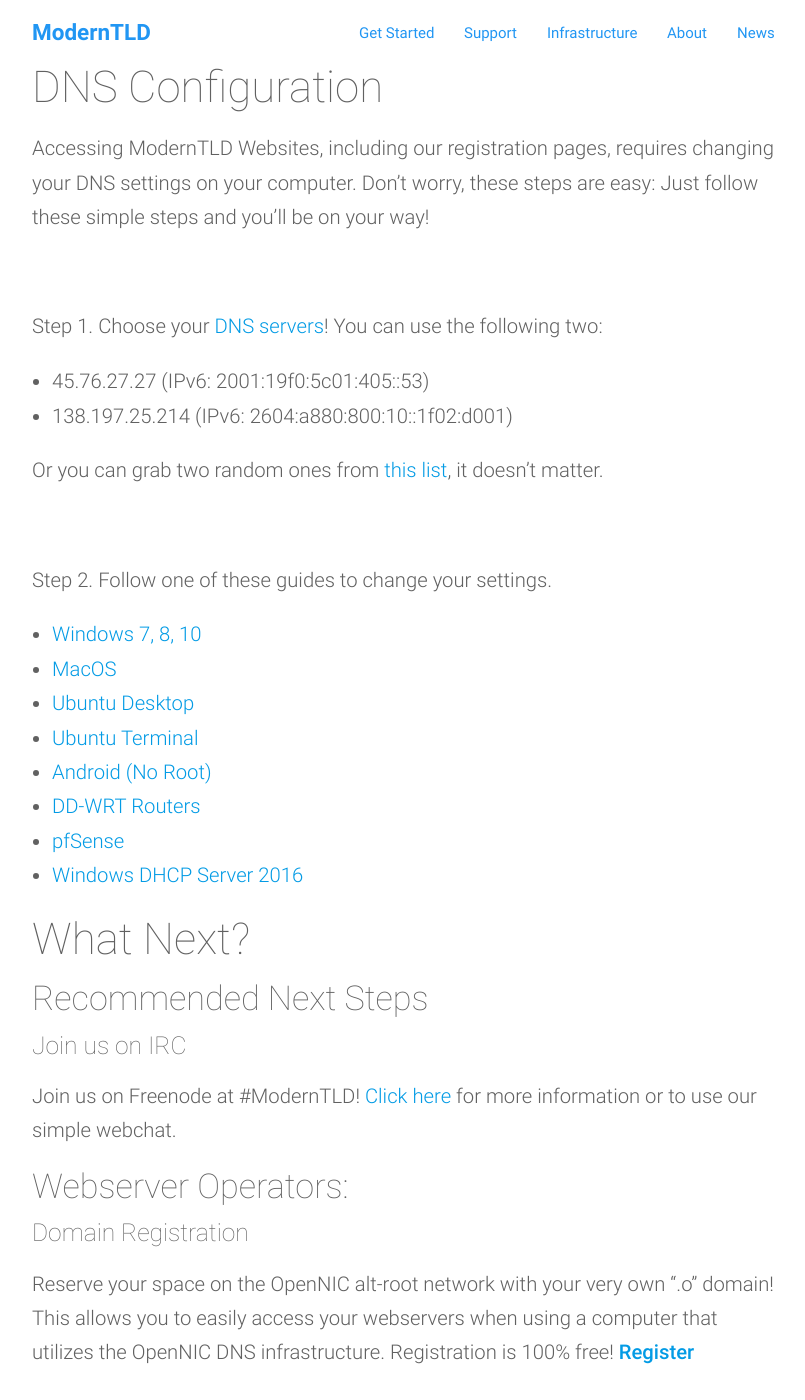
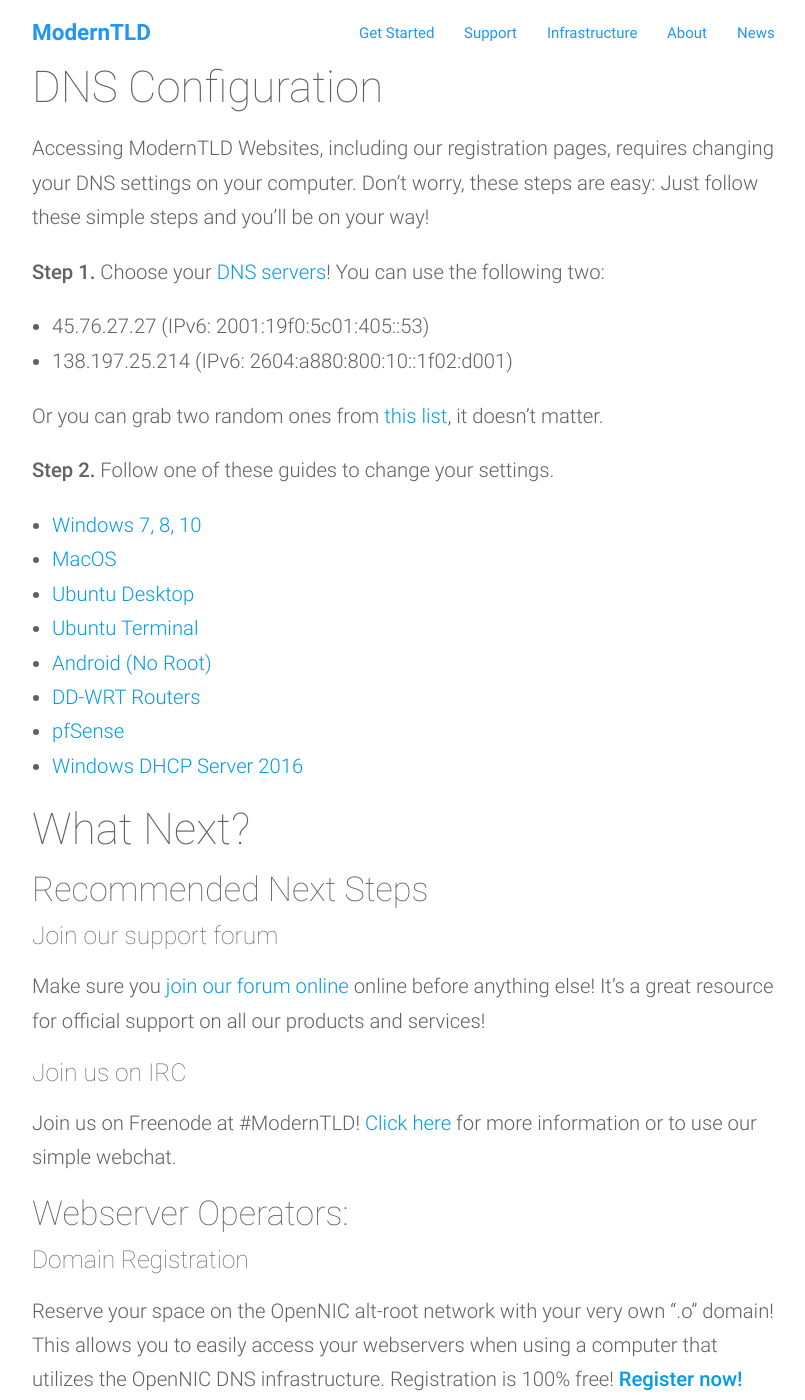
Before and after one commit to moderntld/www.moderntld.com, a Jekyll site: the page built from get-started.md, in a window 1280 px wide and 1400 px high, scrolled down 234 px. Shown: the whole window, without its empty margins (234-1039 px from the left). Built offline with Jekyll 4.4.1, drawn with Linux system fonts in a browser that asks for light colours; comment, search, counter and statistics services are not loaded.

```diff
--- a/get-started.md
+++ b/get-started.md
@@ -10,31 +10,31 @@ permalink: /get-started/
 
 Accessing ModernTLD Websites, including our registration pages, requires changing your DNS settings on your computer. Don’t worry, these steps are easy: Just follow these simple steps and you’ll be on your way!
 
-<br />
-
-Step 1. Choose your [DNS servers](/infrastructure)! You can use the following two:
+**Step 1.** Choose your [DNS servers](/infrastructure)! You can use the following two:
 
 - 45.76.27.27 (IPv6: 2001:19f0:5c01:405::53)
 - 138.197.25.214 (IPv6: 2604:a880:800:10::1f02:d001)
 
 Or you can grab two random ones from [this list](https://servers.opennicproject.org/), it doesn’t matter.
 
-<br />
+**Step 2.** Follow one of these guides to change your settings.
 
-Step 2. Follow one of these guides to change your settings.
-
-- [Windows 7, 8, 10](http://wiki.opennicproject.org/GettingStarted/#hn_Windows)
-- [MacOS](http://wiki.opennicproject.org/GettingStarted/#hn_Mac)
-- [Ubuntu Desktop](http://wiki.opennicproject.org/GettingStarted/#hn_Ubuntu_Linux)
-- [Ubuntu Terminal](http://wiki.opennicproject.org/UbuntuCLISetup)
-- [Android (No Root)](http://wiki.opennicproject.org/AndroidSetup)
-- [DD-WRT Routers](http://wiki.opennicproject.org/DDWRTSetup)
-- [pfSense](http://wiki.opennicproject.org/pfSenseSetup)
-- [Windows DHCP Server 2016](http://wiki.opennicproject.org/WinDHCP16)
+- [Windows 7, 8, 10](/get-started/windows)
+- [MacOS](/get-started/mac)
+- [Ubuntu Desktop](/get-started/ubuntu)
+- [Ubuntu Terminal](/get-started/advanced/ubuntu-terminal)
+- [Android (No Root)](/get-started/android)
+- [DD-WRT Routers](/get-started/advanced/dd-wrt)
+- [pfSense](/get-started/advanced/pfsense)
+- [Windows DHCP Server 2016](/get-started/advanced/windows-2016-dhcp)
 
 ### What Next?
 
 #### Recommended Next Steps
+
+##### Join our support forum
+
+Make sure you [join our forum online](https://forum.moderntld.net/) online before anything else! It's a great resource for official support on all our products and services!
 
 ##### Join us on IRC
 
@@ -44,4 +44,4 @@ Join us on Freenode at #ModernTLD! [Click here](/irc) for more information or to
 
 ##### Domain Registration
 
-Reserve your space on the OpenNIC alt-root network with your very own “.o” domain! This allows you to easily access your webservers when using a computer that utilizes the OpenNIC DNS infrastructure. Registration is 100% free! **[Register](http://register.o/)**
+Reserve your space on the OpenNIC alt-root network with your very own “.o” domain! This allows you to easily access your webservers when using a computer that utilizes the OpenNIC DNS infrastructure. Registration is 100% free! **[Register now!](http://register.o/)**
```
Also changed, not shown: gs-adv-ddwrt.md (added, +26 -0 lines), gs-adv-pfsense.md (added, +23 -0 lines), gs-adv-ubuntu-cli.md (added, +28 -0 lines), gs-adv-win2016dhcp.md (added, +30 -0 lines), gs-android.md (added, +25 -0 lines), gs-mac.md (added, +17 -0 lines), gs-ubuntu.md (added, +36 -0 lines), gs-windows.md (added, +31 -0 lines).
